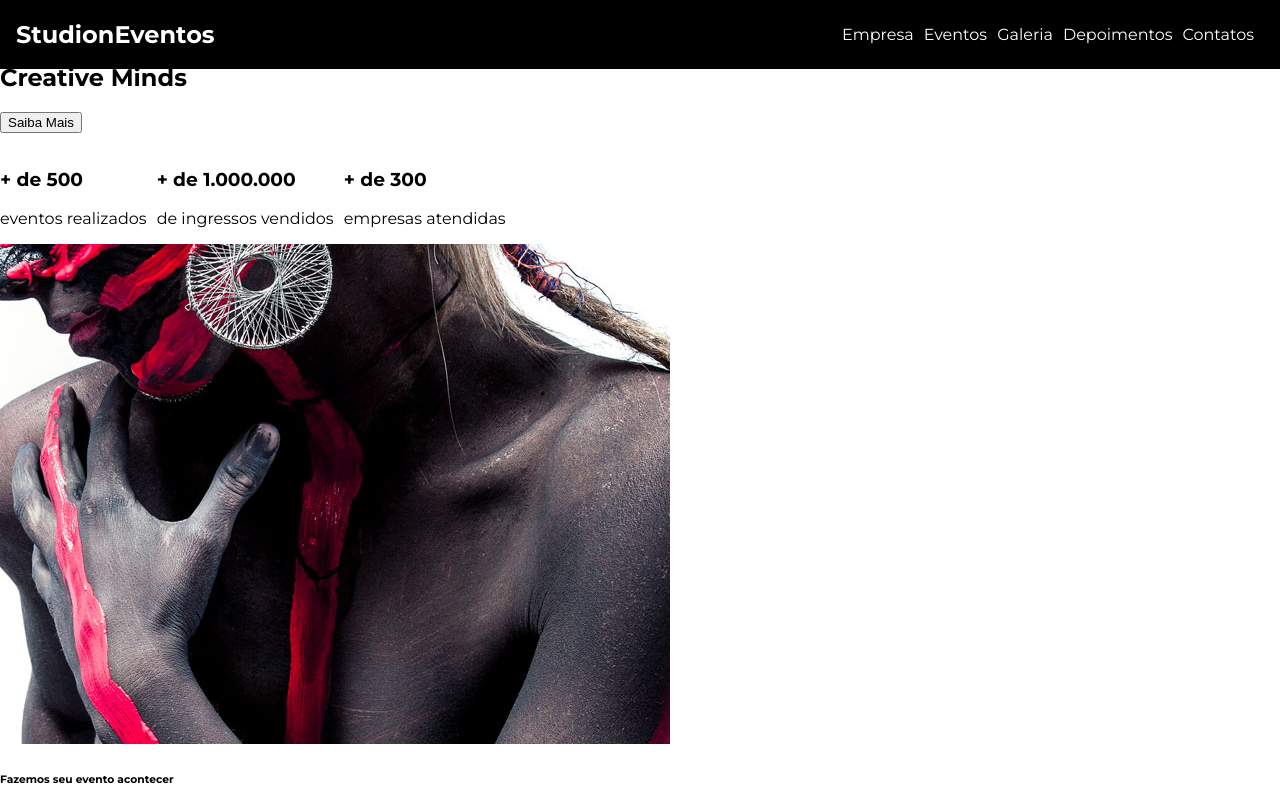
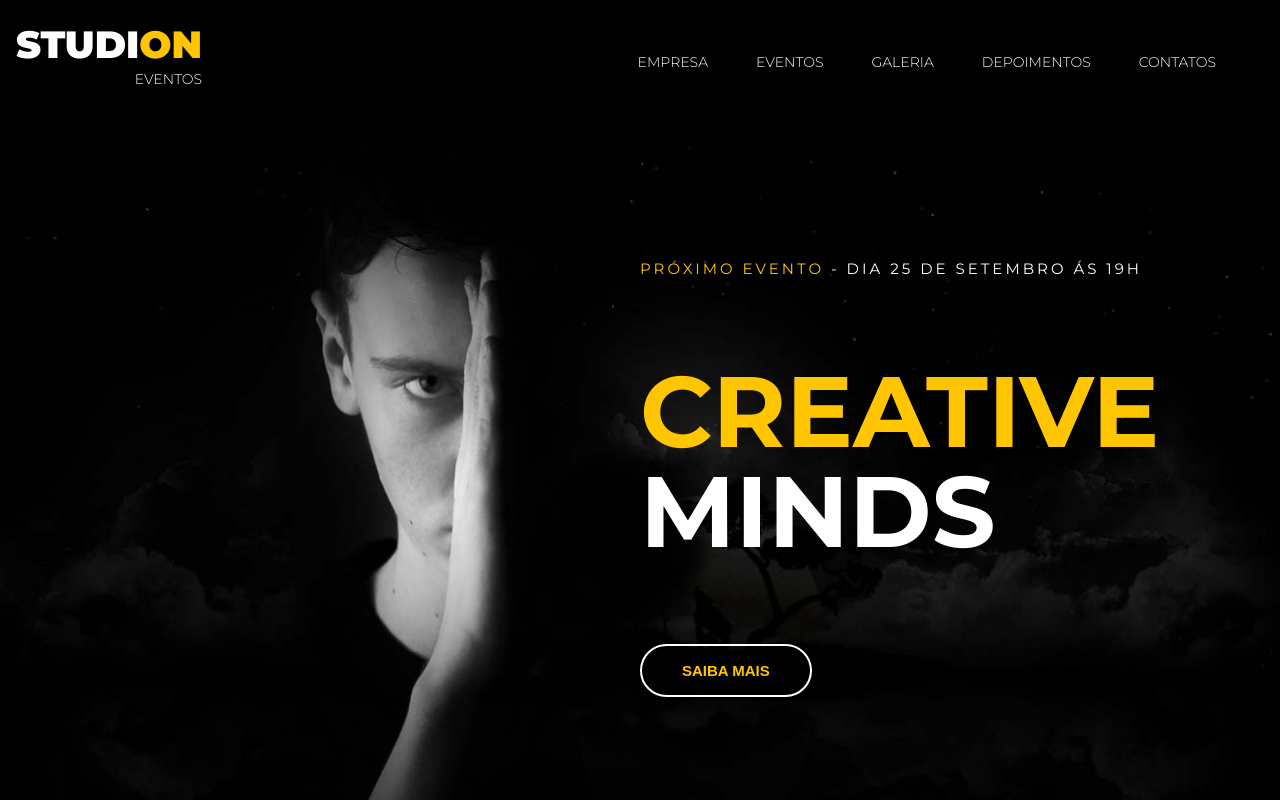
Before and after one commit to LaryssaRib/studion, a website: page src/index.html in a window 1280 px wide. Shown: the top 804 px of the page. Drawn offline with Linux system fonts and the light colour scheme.

Commit message:
feat(header): implemented header style

```diff
--- a/src/index.html
+++ b/src/index.html
@@ -10,7 +10,10 @@
 
 <body>
     <nav class="navbar">
-        <h1>Studi<span>on</span><span>Eventos</span></h1>
+        <h1 class="logo-studion">
+            Studi<span class="copy--primary">on</span>
+            <span class="logo-studion__subtitle">Eventos</span>
+        </h1>
         <ul class="navbar__links">
             <li>
                 <a href="#empresa">
@@ -43,9 +46,12 @@
     <header>
         <div id="slider">
             <div class="slide">
-                <h6><span>Próximo evento</span> - Dia 25 de setembro ás 19h</h6>
-                <h2><span>Creative</span> Minds</h2>
-                <button>Saiba Mais</button>
+                <img class="slide__background-image" src="./images/banner.jpg" alt="Studion Banner"/>
+                <div class="slide__copy">
+                    <h6><span class="copy--primary">Próximo evento</span> - Dia 25 de setembro ás 19h</h6>
+                    <h2><span class="copy--primary">Creative</span> Minds</h2>
+                    <button class="btn btn--slide"> Saiba Mais</button>
+                </div>
             </div>
         </div>
 
@@ -95,9 +101,9 @@
             <button type="submit">Enviar</button>
         </form>
         <ul>
-            <li><a href="http: //facebook.com/" target="_blank">Facebook</a></li>
-            <li><a href="http: //twitter.com/" target="_blank">Twitter</a></li>
-            <li><a href="http: //youtube.com/" target="_blank">Youtube</a></li>
+            <li><a href="https://www.facebook.com/" target="_blank">Facebook</a></li>
+            <li><a href="https://www.twitter.com/" target="_blank">Twitter</a></li>
+            <li><a href="https://www.youtube.com/" target="_blank">Youtube</a></li>
         </ul>
         <hr />
         <p>
--- a/src/style.css
+++ b/src/style.css
@@ -1,4 +1,4 @@
-@import url('https://fonts.googleapis.com/css2?family=Montserrat:wght@400;700&display=swap');
+@import url('https://fonts.googleapis.com/css2?family=Montserrat:wght@300;400;700;900&display=swap');
 
 * {
     box-sizing: border-box;
@@ -7,10 +7,13 @@
 :root {
     font-family: 'Montserrat' , sans-serif;
     font-size: 16px;
+    --color-primary: #ffc500;
+    --default-padding: 1rem;
 }
 
 body{
     margin: 0%;
+    padding-top: 7.75rem;
 }
 
 ul {
@@ -19,12 +22,9 @@ ul {
     padding-left: 0;
 }
 
-li {
-    margin-right: 0.625rem;
-}
-
 .navbar {
     position: fixed;
+    z-index: 1;
     display: grid;
     grid-template-columns: 1fr 9fr;
     align-items: center;
@@ -32,6 +32,7 @@ li {
     left: 0;
 
     width: 100vw;
+    height: 7.75rem;
     padding: 0 1rem;
 
     background-color: #000; /* vermelho / verde / azul / transparência - 0 - f */
@@ -42,7 +43,96 @@ li {
     justify-self: end;
 }
 
+.navbar__links li {
+    font-size: 0.875rem;
+    margin-right: 3rem;
+    text-transform: uppercase;
+}
+
 .navbar__links a {
+    font-weight: 300;
     color: #fff;
     text-decoration: none;
 }
+
+.navbar__links a:hover {
+    color: var(--color-primary);
+}
+
+.logo-studion {
+    font-size: 2.375rem;
+    font-weight: 900;
+    line-height: 1ch;
+    text-transform: uppercase;
+    text-align: right;
+}
+
+.logo-studion__subtitle {
+    font-size: 0.875rem;
+    font-weight: 300;
+}
+
+.copy--primary {
+    color: var(--color-primary);
+}
+
+#slider {
+    background-color:#000;
+    color: #fff;
+}
+
+.slide {
+    position: relative;
+    height: calc(100vh - 7.75rem);
+}
+
+.slide__background-image {
+    width: 100%;
+    height: 100%;
+    object-fit: cover;
+    object-position: center;
+}
+
+.slide__copy {
+    position: absolute;
+    top: 6.25rem;
+    left: 50vw;
+}
+
+.slide__copy h6 {
+    font-size: 0.9375rem;
+    font-weight: 400;
+    text-transform: uppercase;
+    letter-spacing: 0.1875rem;
+}
+
+.slide__copy h2 {
+    font-size: 6.25rem;
+    text-transform: uppercase;
+    line-height: 6.25rem;
+}
+
+.slide__copy h2 span {
+    display: block; /* para aplicar quebra de linha */
+}
+
+.btn {
+    cursor: pointer;
+    padding: 1rem 2.5rem;
+    border: 0.125rem solid #fff;
+    border-radius: 5rem;
+    color: var(--color-primary);
+    background: unset;
+    font-size: 00.9375rem;
+    font-weight: 700;
+    text-transform: uppercase;
+    transition: 0.3s all ease;
+}
+
+.btn:hover,
+.btn:active,
+.btn:focus {
+    border-color: var(--color-primary);
+    background-color: var(--color-primary);
+    color: #fff;
+}
```
